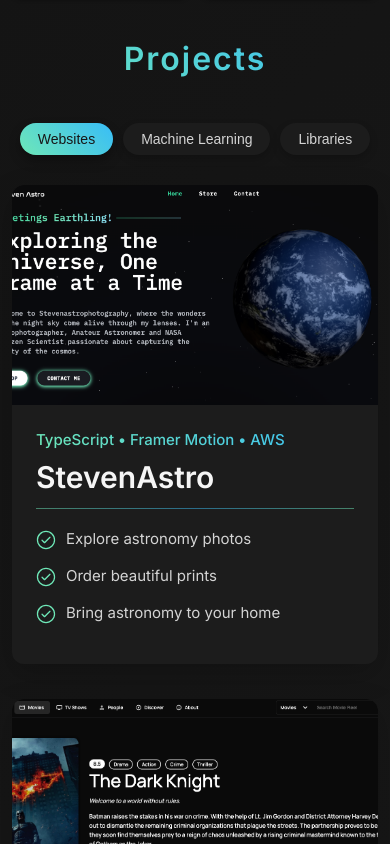
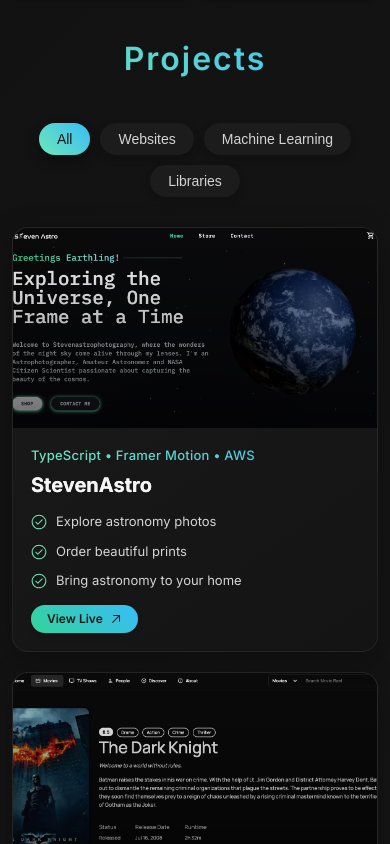
Before and after one commit to ghosnkarl/portfolio, a React (Vite) app: page / in a window 390 px wide. Shown: the part 4360-5204 px from the top of the page. Built offline with nearby package versions, Linux system fonts and the light colour scheme.

Commit message:
Refactor project card layout and styles; update filtering logic for projects

```diff
--- a/src/sections/projects/ProjectsSection.module.css
+++ b/src/sections/projects/ProjectsSection.module.css
@@ -58,31 +58,38 @@
 
 .projectsGrid {
   display: grid;
-  grid-template-columns: repeat(auto-fill, minmax(35rem, 1fr));
-  gap: 3.5rem;
-  margin-top: 2rem;
+  grid-template-columns: repeat(3, 1fr);
+  gap: 2.4rem;
+  margin-top: 3rem;
 
-  @media (max-width: 1200px) {
+  @media (max-width: 1024px) {
     grid-template-columns: repeat(2, 1fr);
+    gap: 2rem;
   }
 
-  @media (max-width: 768px) {
+  @media (max-width: 640px) {
     grid-template-columns: 1fr;
+    gap: 2rem;
   }
 }
 
 .projectCard {
-  background-color: #1c1c1c;
-  border-radius: 1.2rem;
+  background: linear-gradient(
+    145deg,
+    rgba(28, 28, 28, 0.95) 0%,
+    rgba(20, 20, 20, 0.98) 100%
+  );
+  border-radius: 1.6rem;
   overflow: hidden;
-  height: 100%;
   display: flex;
   flex-direction: column;
-  box-shadow: 0 10px 30px rgba(0, 0, 0, 0.2);
-  transition: transform 0.3s ease, box-shadow 0.3s ease;
+  border: 1px solid rgba(255, 255, 255, 0.06);
+  box-shadow: 0 8px 30px rgba(0, 0, 0, 0.3);
+  position: relative;
+  height: 100%;
 
   &:hover {
-    box-shadow: 0 15px 40px rgba(0, 0, 0, 0.3);
+    border-color: rgba(255, 255, 255, 0.12);
   }
 }
 
@@ -91,115 +98,152 @@
   width: 100%;
   height: 22rem;
   overflow: hidden;
+  background: linear-gradient(135deg, #1a1a1a 0%, #0a0a0a 100%);
+
+  @media (max-width: 768px) {
+    height: 20rem;
+  }
 }
 
 .projectImage {
   width: 100%;
   height: 100%;
   object-fit: cover;
-  transition: transform 0.5s ease;
+  transition: transform 0.6s cubic-bezier(0.4, 0, 0.2, 1);
 }
 
 .projectCard:hover .projectImage {
-  transform: scale(1.05);
+  transform: scale(1.1);
 }
 
-.overlay {
+.imageGradient {
   position: absolute;
-  top: 0;
-  left: 0;
-  width: 100%;
-  height: 100%;
-  background: rgba(0, 0, 0, 0.6);
-  display: flex;
-  justify-content: center;
-  align-items: center;
-  opacity: 0;
-  transition: opacity 0.3s ease;
+  inset: 0;
+  background: linear-gradient(
+    to bottom,
+    transparent 0%,
+    rgba(0, 0, 0, 0.4) 70%,
+    rgba(0, 0, 0, 0.6) 100%
+  );
+  pointer-events: none;
 }
 
-.projectCard:hover .overlay {
-  opacity: 1;
+.projectContent {
+  display: flex;
+  flex-direction: column;
+  flex: 1;
+  padding: 2rem;
+  gap: 1.6rem;
+
+  @media (max-width: 600px) {
+    padding: 1.8rem;
+    gap: 1.4rem;
+  }
 }
 
-.projectInfo {
+.projectHeader {
   display: flex;
   flex-direction: column;
-  padding: 2.4rem;
-  flex: 1;
+  gap: 0.8rem;
 }
 
 .techStack {
-  margin-bottom: 1.2rem;
   font-size: 1.5rem;
   line-height: 1.4;
-  color: transparent;
-  background-image: linear-gradient(45deg, var(--color-emerald-500), #38bdf8);
+  background: linear-gradient(135deg, var(--color-emerald-500), #38bdf8);
   -webkit-background-clip: text;
   background-clip: text;
-  font-weight: 500;
-}
-
-.projectCard h3 {
-  font-size: 2.6rem;
-  font-weight: 600;
-  color: var(--color-gray-100);
-  margin-bottom: 1.6rem;
+  color: transparent;
+  letter-spacing: 0.02em;
 
   @media (max-width: 600px) {
-    font-size: 3rem;
+    font-size: 1.3rem;
   }
 }
 
-.divider {
-  border: none;
-  width: 100%;
-  height: 1px;
+.projectTitle {
+  font-size: 2.2rem;
+  font-weight: 700;
+  color: var(--color-gray-100);
+  margin: 0;
+  line-height: 1.3;
   background: linear-gradient(
-    to right,
-    var(--color-emerald-500),
-    #38bdf8,
-    var(--color-emerald-500)
+    135deg,
+    var(--color-gray-100) 0%,
+    var(--color-gray-300) 100%
   );
-  margin-bottom: 2rem;
-  opacity: 0.5;
+  -webkit-background-clip: text;
+  background-clip: text;
+
+  @media (max-width: 600px) {
+    font-size: 2rem;
+  }
 }
 
 .featuresList {
   display: flex;
   flex-direction: column;
   list-style-type: none;
-  gap: 1.4rem;
-  margin-bottom: 1.6rem;
+  gap: 0.8rem;
+  flex: 1;
 
   @media (max-width: 600px) {
-    gap: 1.6rem;
+    gap: 1rem;
   }
 }
 
 .feature {
-  font-size: 1.5rem;
+  font-size: 1.4rem;
   font-weight: 400;
-  line-height: 1.3;
+  line-height: 1.5;
   color: var(--color-gray-300);
   display: flex;
-  gap: 1rem;
+  gap: 0.9rem;
   align-items: flex-start;
 
   @media (max-width: 600px) {
-    font-size: 1.5rem;
+    font-size: 1.3rem;
   }
 }
 
 .checkIcon {
-  font-size: 1.8rem;
+  font-size: 1.6rem;
   color: var(--color-emerald-500);
   flex-shrink: 0;
-  margin-top: 0.1rem;
+  margin-top: 0.2rem;
+}
+
+.projectLinks {
+  display: flex;
+  gap: 0.8rem;
+  flex-wrap: wrap;
+  margin-top: auto;
+}
+
+.projectLinks a {
+  font-size: 1.3rem;
+  padding: 0.9rem 1.8rem;
+  border-radius: 2.4rem;
+  font-weight: 600;
+  display: flex;
+  align-items: center;
+  gap: 0.7rem;
+  transition: all 0.3s cubic-bezier(0.4, 0, 0.2, 1);
+  white-space: nowrap;
 
   @media (max-width: 600px) {
-    font-size: 2rem;
+    font-size: 1.2rem;
+    padding: 0.8rem 1.6rem;
   }
+}
+
+.projectLinks a:hover {
+  transform: translateY(-2px);
+  box-shadow: 0 8px 20px rgba(0, 0, 0, 0.3);
+}
+
+.iconUp {
+  transform: rotate(45deg);
 }
 
 .noProjects {
@@ -210,32 +254,3 @@
   padding: 6rem 0;
   font-style: italic;
 }
-
-.projectLinks {
-  display: flex;
-  gap: 1.2rem;
-  z-index: 10;
-
-  @media (max-width: 600px) {
-    flex-direction: column;
-  }
-}
-
-.projectLinks a {
-  font-size: 1.4rem;
-  padding: 0.8rem 1.6rem;
-  border-radius: 2rem;
-  font-weight: 500;
-  display: flex;
-  align-items: center;
-  gap: 0.8rem;
-  transition: transform 0.2s ease;
-}
-
-.projectLinks a:hover {
-  transform: translateY(-3px);
-}
-
-.iconUp {
-  transform: rotate(45deg);
-}
--- a/src/sections/projects/ProjectsSection.tsx
+++ b/src/sections/projects/ProjectsSection.tsx
@@ -9,7 +9,7 @@
 import { useRef, useState } from 'react';
 import { ProjectType } from '@/lib/data';
 
-type FilterType = ProjectType;
+type FilterType = ProjectType | 'All';
 
 const Project = ({ project }: { project: (typeof data.projects)[number] }) => {
   const itemRef = useRef<HTMLDivElement>(null);
@@ -18,16 +18,16 @@
     offset: ['0 1', '0.5 1'],
   });
 
-  const scaleProgress = useTransform(scrollYProgress, [0, 1], [0.9, 1]);
-  const opacityProgress = useTransform(scrollYProgress, [0, 1], [0.5, 1]);
+  const scaleProgress = useTransform(scrollYProgress, [0, 1], [0.85, 1]);
+  const opacityProgress = useTransform(scrollYProgress, [0, 1], [0.3, 1]);
 
   return (
-    <motion.div
+    <motion.article
       className={classes.projectCard}
-      key={project.title}
       ref={itemRef}
       style={{ scale: scaleProgress, opacity: opacityProgress }}
-      whileHover={{ y: -10, transition: { duration: 0.3 } }}
+      whileHover={{ y: -8 }}
+      transition={{ duration: 0.3 }}
     >
       <div className={classes.imageContainer}>
         <img
@@ -35,7 +35,24 @@
           alt={project.title}
           className={classes.projectImage}
         />
-        <div className={classes.overlay}>
+        <div className={classes.imageGradient} />
+      </div>
+
+      <div className={classes.projectContent}>
+        <div className={classes.projectHeader}>
+          <p className={classes.techStack}>{project.techStack.join(' • ')}</p>
+          <h3 className={classes.projectTitle}>{project.title}</h3>
+        </div>
+
+        <ul className={classes.featuresList}>
+          {project.features.map((feature) => (
+            <li className={classes.feature} key={feature}>
+              <GoCheckCircle className={classes.checkIcon} />
+              <span>{feature}</span>
+            </li>
+          ))}
+        </ul>
+
         <div className={classes.projectLinks}>
           <a
             className='button button--primary button--project'
@@ -43,7 +60,7 @@
             target='_blank'
             rel='noopener noreferrer'
           >
-              Website <GrLinkUp className={classes.iconUp} />
+            View Live <GrLinkUp className={classes.iconUp} />
           </a>
           {project.githubLink && (
             <a
@@ -52,40 +69,31 @@
               target='_blank'
               rel='noopener noreferrer'
             >
-                Github
               <FaGithub />
+              Code
             </a>
           )}
         </div>
       </div>
-      </div>
-
-      <div className={classes.projectInfo}>
-        <p className={classes.techStack}>{project.techStack.join(' • ')}</p>
-        <h3>{project.title}</h3>
-        <hr className={classes.divider} />
-        <ul className={classes.featuresList}>
-          {project.features.map((feature) => (
-            <li className={classes.feature} key={feature}>
-              <GoCheckCircle className={classes.checkIcon} />
-              {feature}
-            </li>
-          ))}
-        </ul>
-      </div>
-    </motion.div>
+    </motion.article>
   );
 };
 
 const ProjectsSection = () => {
   const { ref } = useSectionInView('Projects', 0.2);
-  const [activeTab, setActiveTab] = useState<FilterType>('Websites');
+  const [activeTab, setActiveTab] = useState<FilterType>('All');
 
-  const filteredProjects = data.projects.filter(
-    (project) => project.type === activeTab
-  );
+  const filteredProjects =
+    activeTab === 'All'
+      ? data.projects
+      : data.projects.filter((project) => project.type === activeTab);
 
-  const tabItems: FilterType[] = ['Websites', 'Machine Learning', 'Libraries'];
+  const tabItems: FilterType[] = [
+    'All',
+    'Websites',
+    'Machine Learning',
+    'Libraries',
+  ];
 
   return (
     <section id='projects' ref={ref} className={classes.container}>
@@ -116,10 +124,10 @@
       <motion.div
         className={classes.projectsGrid}
         layout
-        initial={{ opacity: 0, y: 20 }}
-        animate={{ opacity: 1, y: 0 }}
-        exit={{ opacity: 0, y: 20 }}
-        transition={{ duration: 0.5, type: 'spring' }}
+        initial={{ opacity: 0 }}
+        animate={{ opacity: 1 }}
+        exit={{ opacity: 0 }}
+        transition={{ duration: 0.4 }}
       >
         {filteredProjects.length > 0 ? (
           filteredProjects.map((project) => (
```
Lines whose indentation alone changed are shown as unchanged.
